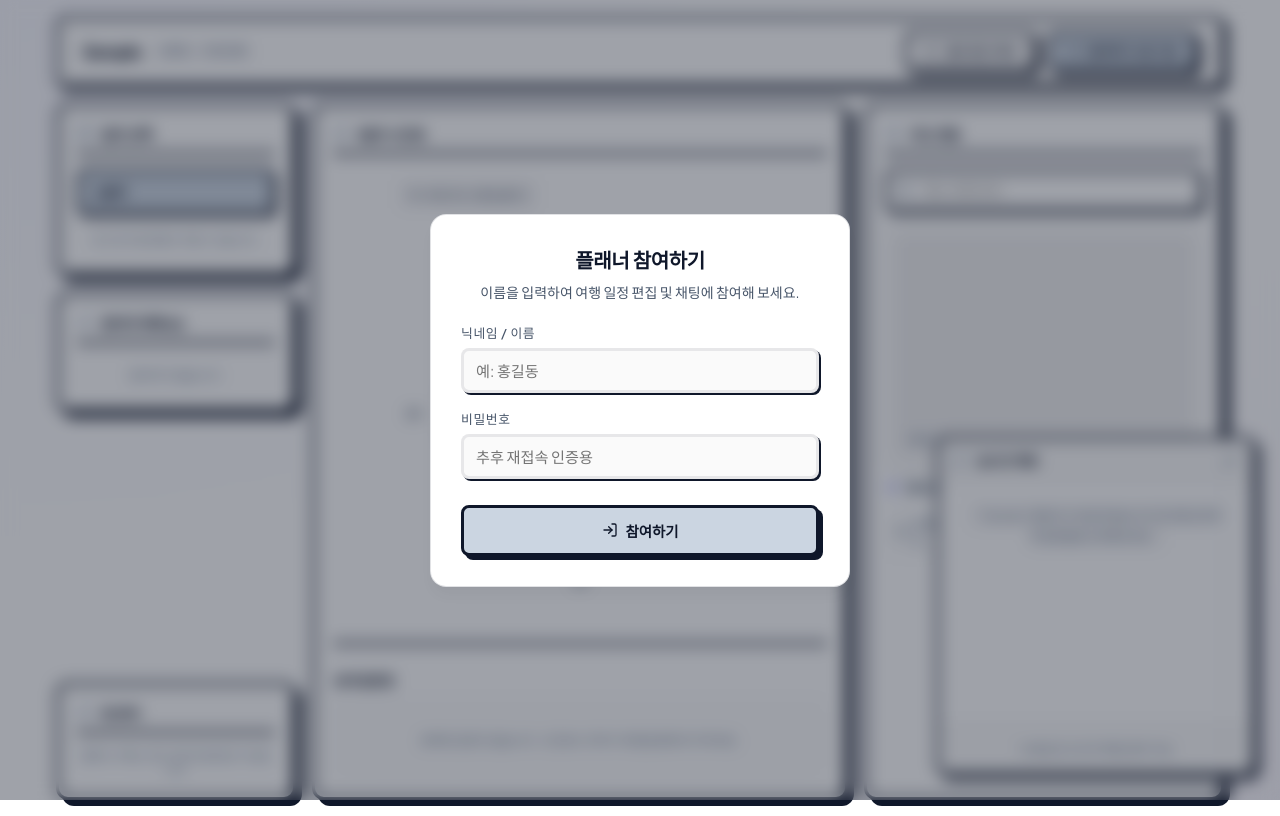
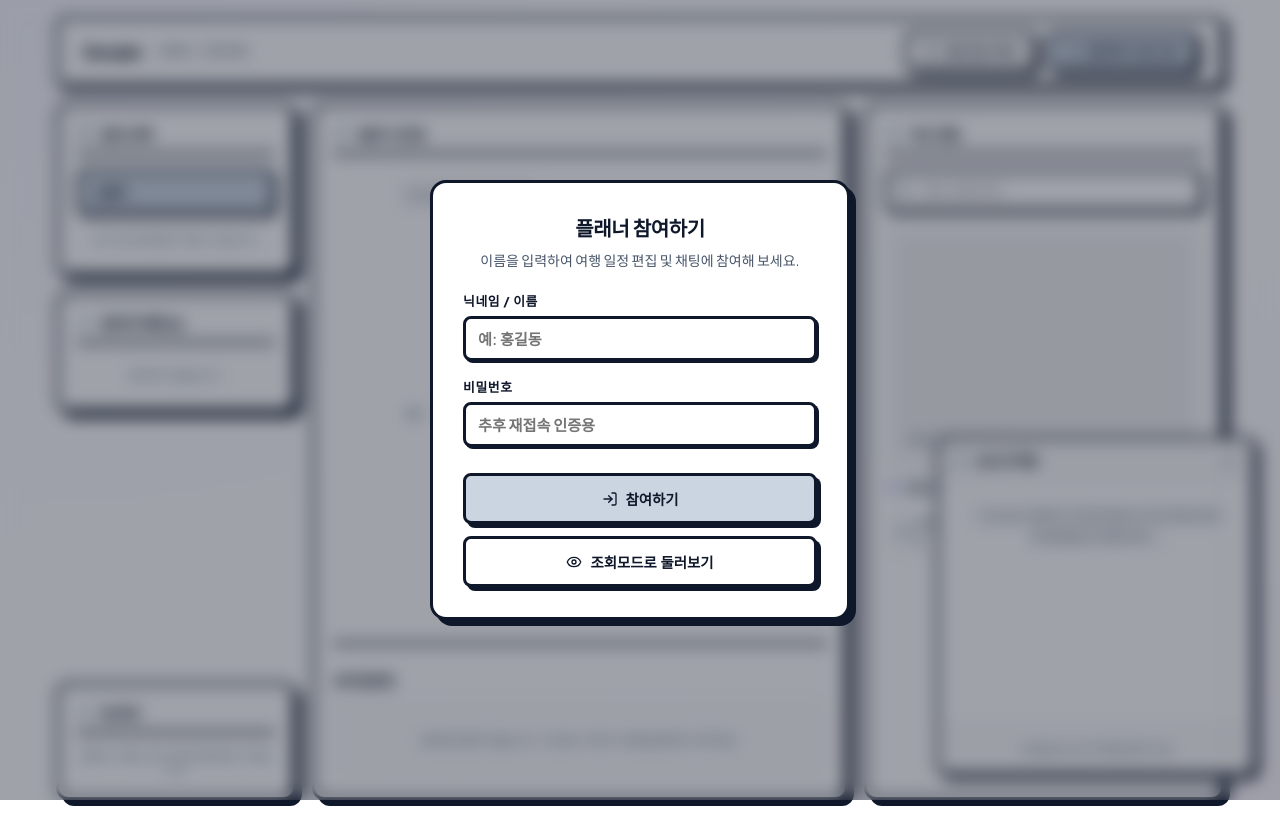
Before and after one commit to hansung-sudo/Summer_Project-Travel_Planner, a React (Vite) app in the folder frontend/: page / in a window 1280 px wide. Both pictures are taken after typing "Sample" into the empty fields and a click on the button "CREATE". Built offline with nearby package versions, Linux system fonts and the light colour scheme.

Commit message:
feat(fe): add read-only browse button to LoginForm

```diff
--- a/frontend/src/components/Auth/LoginForm.tsx
+++ b/frontend/src/components/Auth/LoginForm.tsx
@@ -1,6 +1,6 @@
 import React, { useState } from 'react';
 import { usePlannerStore } from '../../store/plannerStore';
-import { LogIn } from 'lucide-react';
+import { LogIn, Eye } from 'lucide-react';
 
 interface LoginFormProps {
   onClose?: () => void;
@@ -13,6 +13,7 @@ export const LoginForm: React.FC<LoginFormProps> = ({ onClose }) => {
   const [error, setError] = useState('');
 
   const [isPrimaryHovered, setIsPrimaryHovered] = useState(false);
+  const [isSecondaryHovered, setIsSecondaryHovered] = useState(false);
 
   const isFirstParticipant = participants.length === 0;
 
@@ -74,8 +75,6 @@ export const LoginForm: React.FC<LoginFormProps> = ({ onClose }) => {
             />
           </div>
 
-
-
           <div style={buttonGroupStyle}>
             <button
               type="submit"
@@ -90,6 +89,23 @@ export const LoginForm: React.FC<LoginFormProps> = ({ onClose }) => {
               <LogIn size={16} />
               참여하기
             </button>
+
+            {onClose && (
+              <button
+                type="button"
+                onClick={onClose}
+                style={{
+                  ...secondaryBtnStyle,
+                  transform: isSecondaryHovered ? 'translate(2px, 2px)' : 'none',
+                  boxShadow: isSecondaryHovered ? '2px 2px 0px #0f172a' : '4px 4px 0px #0f172a',
+                }}
+                onMouseEnter={() => setIsSecondaryHovered(true)}
+                onMouseLeave={() => setIsSecondaryHovered(false)}
+              >
+                <Eye size={16} />
+                조회모드로 둘러보기
+              </button>
+            )}
           </div>
         </form>
       </div>
@@ -120,8 +136,9 @@ const modalContentStyle: React.CSSProperties = {
   flexDirection: 'column',
   gap: '20px',
   backgroundColor: '#ffffff',
-  borderColor: 'rgba(15, 23, 42, 0.12)',
-  boxShadow: 'var(--shadow-lg)',
+  border: '3px solid #0f172a',
+  borderRadius: '16px',
+  boxShadow: '6px 6px 0px #0f172a',
 };
 
 const headerStyle: React.CSSProperties = {
@@ -130,7 +147,7 @@ const headerStyle: React.CSSProperties = {
 
 const titleStyle: React.CSSProperties = {
   fontSize: '1.25rem',
-  fontWeight: 600,
+  fontWeight: 700,
   color: '#0f172a',
   marginBottom: '8px',
 };
@@ -155,30 +172,34 @@ const inputGroupStyle: React.CSSProperties = {
 
 const labelStyle: React.CSSProperties = {
   fontSize: '0.8rem',
-  fontWeight: 500,
-  color: '#475569',
+  fontWeight: 700,
+  color: '#0f172a',
   textTransform: 'uppercase',
   letterSpacing: '0.05em',
 };
 
 const inputStyle: React.CSSProperties = {
-  backgroundColor: 'rgba(15, 23, 42, 0.02)',
-  borderColor: 'rgba(15, 23, 42, 0.08)',
+  backgroundColor: '#ffffff',
+  border: '3px solid #0f172a',
+  borderRadius: '8px',
+  boxShadow: '2px 2px 0px #0f172a',
   padding: '10px 12px',
   color: '#0f172a',
+  fontWeight: 600,
+  outline: 'none',
 };
 
 const errorStyle: React.CSSProperties = {
   backgroundColor: '#fee2e2',
-  border: '1px solid #ef4444',
+  border: '3px solid #ef4444',
   color: '#b91c1c',
   padding: '10px',
-  borderRadius: '6px',
+  borderRadius: '8px',
+  boxShadow: '2px 2px 0px #0f172a',
   fontSize: '0.85rem',
+  fontWeight: 600,
   textAlign: 'center',
 };
-
-
 
 const buttonGroupStyle: React.CSSProperties = {
   display: 'flex',
@@ -203,3 +224,20 @@ const primaryBtnStyle: React.CSSProperties = {
   gap: '8px',
   transition: 'all 0.1s ease',
 };
+
+const secondaryBtnStyle: React.CSSProperties = {
+  width: '100%',
+  padding: '12px',
+  fontSize: '0.9rem',
+  fontWeight: 700,
+  backgroundColor: '#ffffff',
+  color: '#0f172a',
+  border: '3px solid #0f172a',
+  borderRadius: '8px',
+  cursor: 'pointer',
+  display: 'inline-flex',
+  alignItems: 'center',
+  justifyContent: 'center',
+  gap: '8px',
+  transition: 'all 0.1s ease',
+};
```
